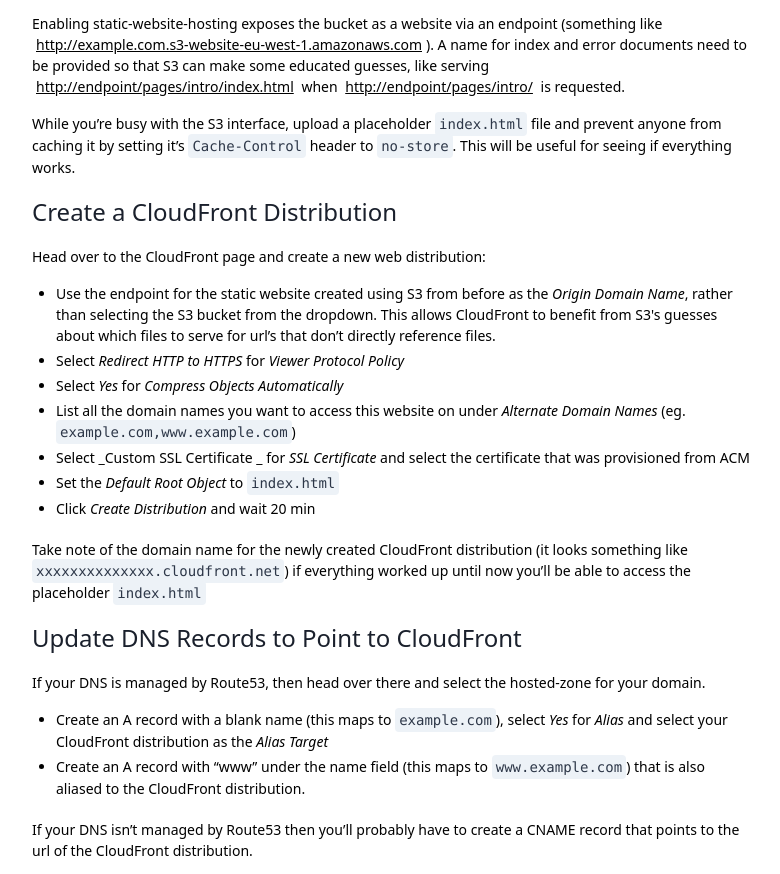
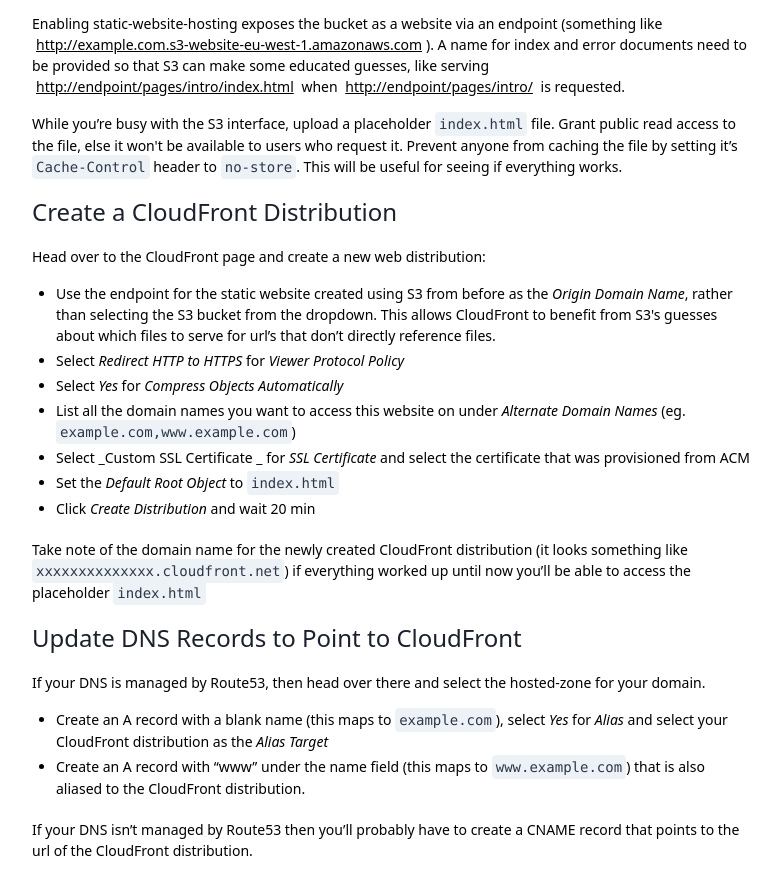
Before and after one commit to jcqvisser/notes, a Gatsby site: page /notes/host-a-static-site-on-s3 in a window 1280 px wide. Shown: the part 1453-2327 px from the top of the page, without its empty margins (248-1028 px from the left). Built offline with nearby package versions, Linux system fonts and the light colour scheme; Gatsby itself is replaced by a stand-in of ours.

Commit message:
Update hosting article to include file permissions

```diff
--- a/src/pages/notes/host-a-static-site-on-s3.md
+++ b/src/pages/notes/host-a-static-site-on-s3.md
@@ -48,7 +48,9 @@ After creating the bucket, static-website-hosting needs to be enabled. This is c
 
  Enabling static-website-hosting exposes the bucket as a website via an endpoint (something like http://example.com.s3-website-eu-west-1.amazonaws.com). A name for index and error documents need to be provided so that S3 can make some educated guesses, like serving http://endpoint/pages/intro/index.html when http://endpoint/pages/intro/ is requested.
 
-While you’re busy with the S3 interface, upload a placeholder `index.html` file and prevent anyone from caching it by setting it’s `Cache-Control` header to `no-store`. This will be useful for seeing if everything works.
+While you’re busy with the S3 interface, upload a placeholder `index.html` file.
+Grant public read access to the file, else it won't be available to users who request it.
+Prevent anyone from caching the file by setting it’s `Cache-Control` header to `no-store`. This will be useful for seeing if everything works.
 
 ## Create a CloudFront Distribution
 Head over to the CloudFront page and create a new  web distribution:
```
